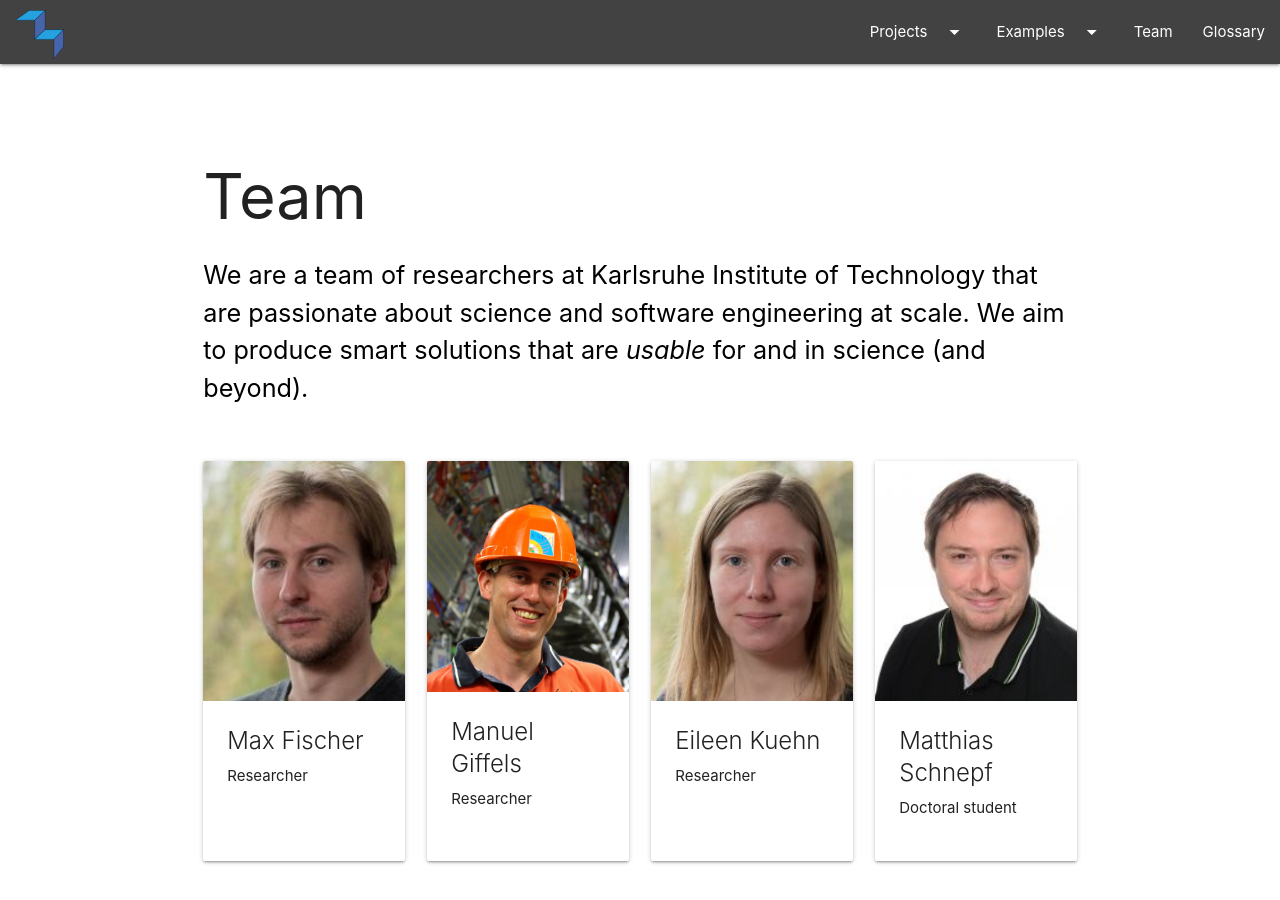
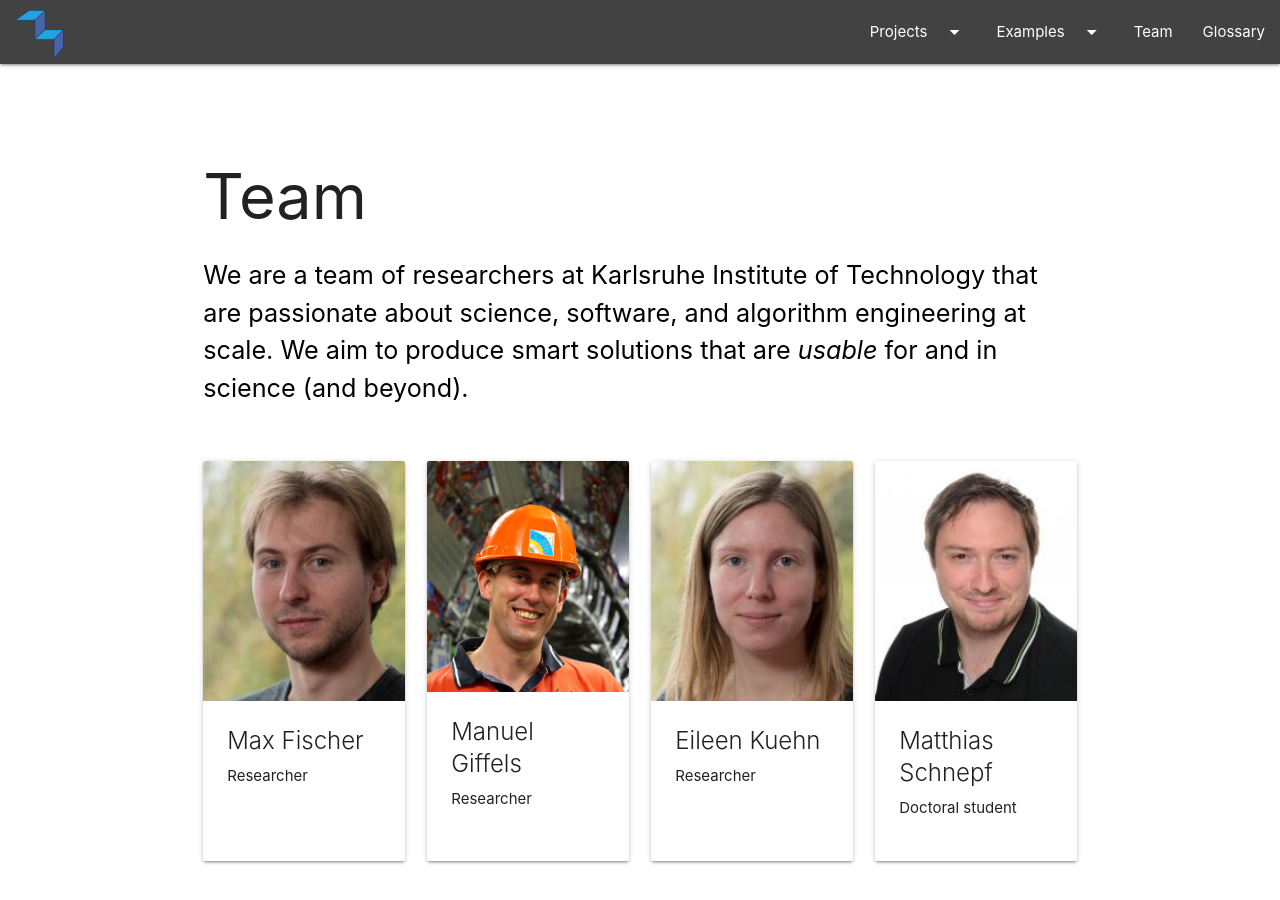
Before and after one commit to MatterMiners/matterminers.github.io, a Jekyll site: the page built from index.md, in a window 1280 px wide and 900 px high, scrolled down 3829 px. Built offline with Jekyll 4.4.1, drawn with Linux system fonts in a browser that asks for light colours; nearby versions of some CDN libraries.

Commit message:
adapted team description

```diff
--- a/_layouts/home.html
+++ b/_layouts/home.html
@@ -103,7 +103,7 @@
 		<div class="row">
 			<div class="col s12">
 				<h1>Team</h1>
-				<p class="black-text text-lighten-4 flow-text">We are a team of researchers at Karlsruhe Institute of Technology that are passionate about science and software engineering at scale. We aim to produce smart solutions that are <em>usable</em> for and in science (and beyond).</p>
+				<p class="black-text text-lighten-4 flow-text">We are a team of researchers at Karlsruhe Institute of Technology that are passionate about science, software, and algorithm engineering at scale. We aim to produce smart solutions that are <em>usable</em> for and in science (and beyond).</p>
 			</div>
 		</div>
 		<div class="row">
```
